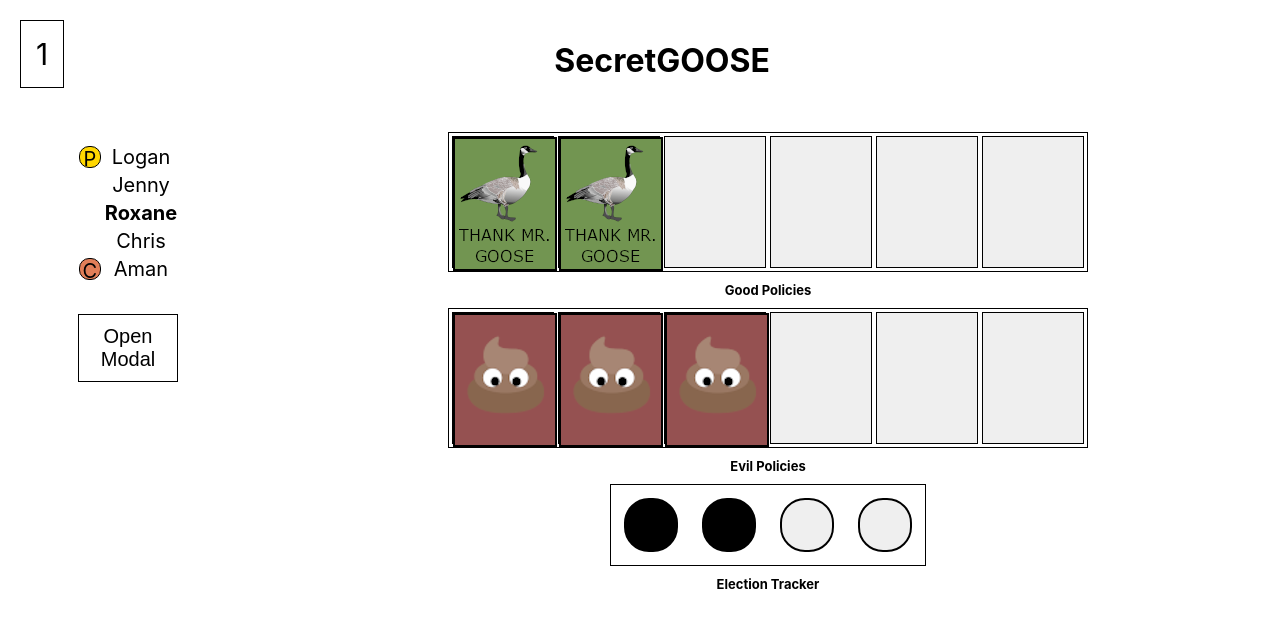
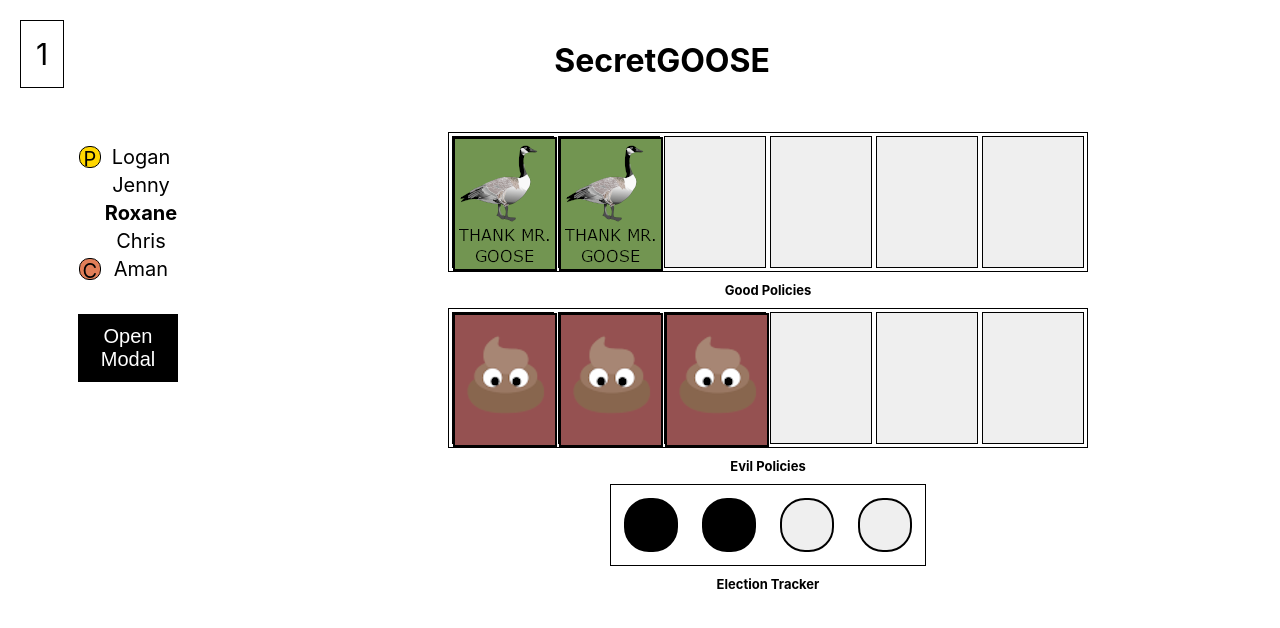
Before and after one commit to sexxi-goose/SE390, a React (Create React App) app in the folder secret_goose/: page /game/1 in a window 1280 px wide. In both pictures the pointer is over the button "Open Modal". Shown: the top 628 px of the page. Built offline with nearby package versions, Linux system fonts and the light colour scheme.

Commit message:
Add hover animation for login buttons

```diff
--- a/secret_goose/src/Style/Login.css
+++ b/secret_goose/src/Style/Login.css
@@ -31,6 +31,11 @@ form {
   background-color: white;
 }
 
+.button:hover {
+  background-color: black;
+  color: white;
+}
+
 input{
   border: 1px solid black;
 }
```
